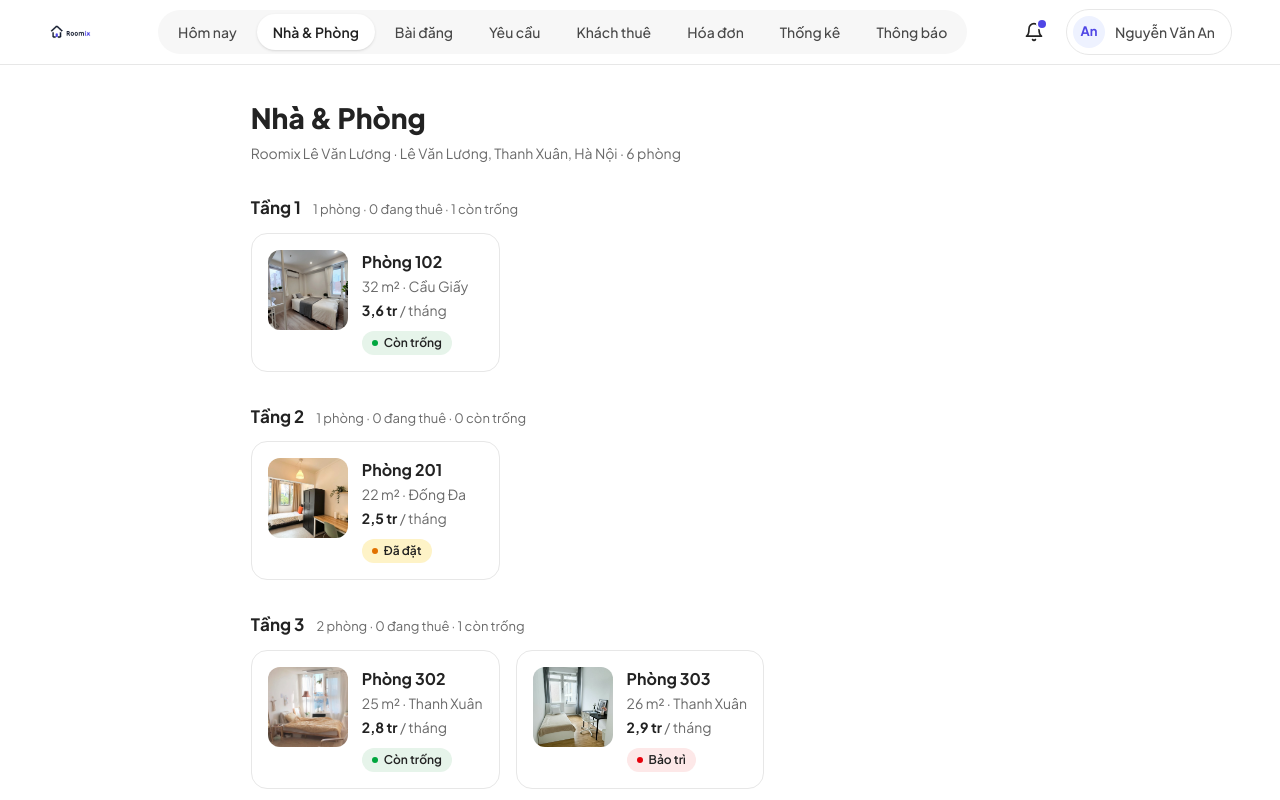
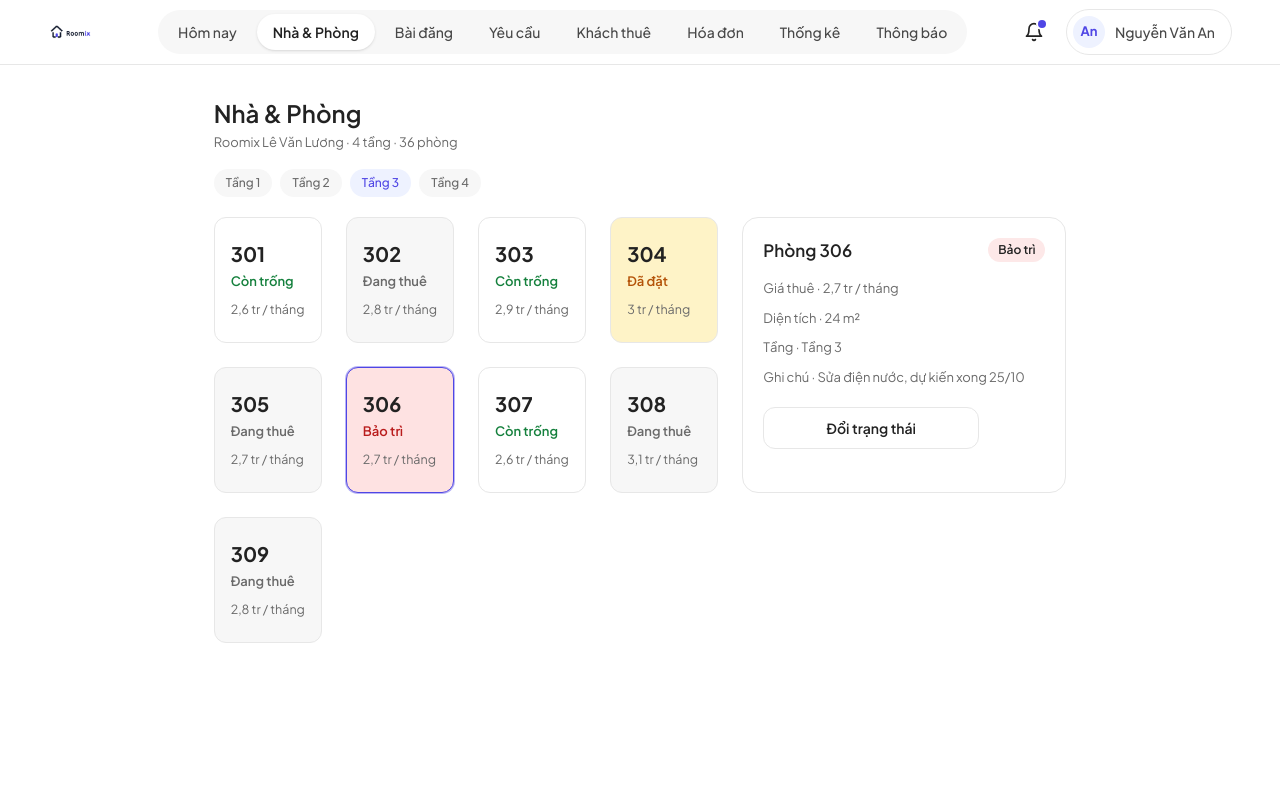
Before and after one commit to thienba33/Roomix, a Next.js app: page /landlord/rooms in a window 1280 px wide. Shown: the top 800 px of the page. Built offline with nearby package versions, Linux system fonts and the light colour scheme.

Commit message:
fix(landlord): rebuild rooms and notifications pages from figma frames

```diff
--- a/src/app/landlord/notifications/page.tsx
+++ b/src/app/landlord/notifications/page.tsx
@@ -1,45 +1,79 @@
+'use client';
+
+import { useState, type FormEvent } from 'react';
 import { notificationsLandlord } from '@/lib/data';
-import type { NotificationType } from '@/types';
+import type { NotificationItem, NotificationType } from '@/types';
 import { cn } from '@/lib/utils';
-import Card from '@/components/ui/Card';
+import Button from '@/components/ui/Button';
 
-const typeVisual: Record<NotificationType, { bg: string; dot: string }> = {
-  INTEREST_REQUEST: { bg: 'bg-primary-soft', dot: 'bg-primary' },
-  INVOICE: { bg: 'bg-red-50', dot: 'bg-red-500' },
-  POST_APPROVAL: { bg: 'bg-green-50', dot: 'bg-green-500' },
-  SYSTEM: { bg: 'bg-gray-100', dot: 'bg-gray-400' },
-  GENERAL: { bg: 'bg-amber-50', dot: 'bg-amber-500' },
+const dotColor: Record<NotificationType, string> = {
+  INTEREST_REQUEST: 'bg-[#B45309]',
+  POST_APPROVAL: 'bg-[#16A34A]',
+  INVOICE: 'bg-[#DC2626]',
+  SYSTEM: 'bg-[#4F46E5]',
+  GENERAL: 'bg-[#6A6A6A]',
 };
 
 export default function ThongBaoPage() {
-  const unreadCount = notificationsLandlord.filter((n) => !n.read).length;
+  const [items, setItems] = useState<NotificationItem[]>(notificationsLandlord);
+  const [text, setText] = useState('');
+
+  const handleSubmit = (e: FormEvent) => {
+    e.preventDefault();
+    const trimmed = text.trim();
+    if (!trimmed) return;
+    const newItem: NotificationItem = {
+      id: Math.max(0, ...items.map((n) => n.id)) + 1,
+      type: 'SYSTEM',
+      title: 'Thông báo từ chủ trọ',
+      body: trimmed,
+      time: 'Vừa xong',
+      read: false,
+    };
+    setItems((prev) => [newItem, ...prev]);
+    setText('');
+  };
+
   return (
-    <div className="space-y-5">
+    <div>
       <div>
-        <h1 className="text-[28px] font-extrabold text-ink">Thông báo</h1>
-        <p className="mt-1 text-sm text-muted">{unreadCount} thông báo chưa đọc</p>
+        <h1 className="text-2xl font-semibold text-ink">Thông báo</h1>
+        <p className="mt-1 text-[13px] text-muted">Mới nhất trước</p>
       </div>
 
-      <Card className="divide-y divide-line/70 overflow-hidden p-0">
-        {notificationsLandlord.map((n) => {
-          const visual = typeVisual[n.type];
-          return (
-            <div key={n.id} className={cn('flex gap-3.5 px-5 py-4', !n.read && 'bg-primary-soft/40')}>
-              <span className={cn('flex h-10 w-10 shrink-0 items-center justify-center rounded-full', visual.bg)}>
-                <span className={cn('h-2.5 w-2.5 rounded-full', visual.dot)} />
-              </span>
-              <div className="min-w-0 flex-1">
-                <p className={cn('text-ink', !n.read ? 'font-bold' : 'font-medium')}>{n.title}</p>
-                <p className="mt-0.5 text-sm text-muted">{n.body}</p>
+      <div className="mt-5 grid gap-6 lg:grid-cols-[1fr_356px] items-start">
+        <div className="rounded-2xl border border-line bg-white">
+          <div className="divide-y divide-line">
+            {items.map((n) => (
+              <div key={n.id} className="flex gap-[26px] px-5 py-8">
+                <span className={cn('mt-1.5 h-2.5 w-2.5 shrink-0 rounded-full', dotColor[n.type])} />
+                <div className="min-w-0">
+                  <p className="text-[15px] font-semibold text-ink">{n.title}</p>
+                  <p className="mt-1 text-[13px] text-muted">
+                    {n.body} · {n.time}
+                  </p>
+                </div>
               </div>
-              <div className="flex shrink-0 flex-col items-end gap-1.5">
-                <span className="text-[13px] text-muted">{n.time}</span>
-                {!n.read && <span className="h-2 w-2 rounded-full bg-primary" />}
-              </div>
-            </div>
-          );
-        })}
-      </Card>
+            ))}
+          </div>
+        </div>
+
+        <div className="min-h-[300px] rounded-2xl border border-line bg-white p-5">
+          <h2 className="text-[15px] font-semibold text-ink">Gửi cho khách thuê</h2>
+          <form onSubmit={handleSubmit}>
+            <input
+              value={text}
+              onChange={(e) => setText(e.target.value)}
+              placeholder="Nội dung thông báo…"
+              className="mt-4 h-[46px] w-full rounded-xl border border-line bg-white px-4 text-sm text-ink placeholder:text-muted outline-none transition focus:border-ink focus:ring-1 focus:ring-ink/15"
+            />
+            <p className="mt-3 text-[13px] text-muted">Gửi tới: tất cả khách đang thuê</p>
+            <Button type="submit" variant="primary" className="mt-3 w-full">
+              Gửi thông báo
+            </Button>
+          </form>
+        </div>
+      </div>
     </div>
   );
 }
--- a/src/app/landlord/rooms/page.tsx
+++ b/src/app/landlord/rooms/page.tsx
@@ -1,51 +1,125 @@
-import Image from 'next/image';
-import { house, rooms } from '@/lib/data';
-import { formatPriceShort, roomStatusLabel, roomStatusTone } from '@/lib/utils';
-import Card from '@/components/ui/Card';
+'use client';
+
+import { useState } from 'react';
+import { house, landlordRooms } from '@/lib/data';
+import { cn, formatPriceShort, roomStatusLabel, roomStatusTone } from '@/lib/utils';
+import type { Room, RoomStatus } from '@/types';
 import Badge from '@/components/ui/Badge';
+import Button from '@/components/ui/Button';
+
+const statusBg: Record<RoomStatus, string> = {
+  AVAILABLE: 'bg-white',
+  OCCUPIED: 'bg-[#F7F7F7]',
+  RESERVED: 'bg-[#FEF3C7]',
+  MAINTENANCE: 'bg-[#FEE2E2]',
+};
+
+const statusText: Record<RoomStatus, string> = {
+  AVAILABLE: 'text-[#15803D]',
+  OCCUPIED: 'text-[#6A6A6A]',
+  RESERVED: 'text-[#B45309]',
+  MAINTENANCE: 'text-[#B91C1C]',
+};
+
+const statusCycle: RoomStatus[] = ['AVAILABLE', 'OCCUPIED', 'RESERVED', 'MAINTENANCE'];
 
 export default function PhongPage() {
-  const floors = Array.from(new Set(rooms.map((r) => r.floor))).sort((a, b) => a - b);
+  const [roomsState, setRoomsState] = useState<Room[]>(landlordRooms);
+  const [selectedFloor, setSelectedFloor] = useState<number>(3);
+  const [selectedRoomId, setSelectedRoomId] = useState<number>(306);
+
+  const floorRooms = roomsState
+    .filter((r) => r.floor === selectedFloor)
+    .sort((a, b) => a.id - b.id);
+
+  const selectedRoom = roomsState.find((r) => r.id === selectedRoomId) ?? floorRooms[0] ?? roomsState[0];
+
+  const handleSelectFloor = (floor: number) => {
+    if (floor === selectedFloor) return;
+    setSelectedFloor(floor);
+    const first = roomsState.filter((r) => r.floor === floor).sort((a, b) => a.id - b.id)[0];
+    if (first) setSelectedRoomId(first.id);
+  };
+
+  const handleCycleStatus = () => {
+    if (!selectedRoom) return;
+    const currentIndex = statusCycle.indexOf(selectedRoom.status);
+    const nextStatus = statusCycle[(currentIndex + 1) % statusCycle.length];
+    setRoomsState((prev) =>
+      prev.map((r) => (r.id === selectedRoom.id ? { ...r, status: nextStatus } : r)),
+    );
+  };
+
   return (
-    <div className="space-y-8">
+    <div>
       <div>
-        <h1 className="text-[28px] font-extrabold text-ink">Nhà &amp; Phòng</h1>
-        <p className="mt-1 text-sm text-muted">{house.name} · {house.address} · {rooms.length} phòng</p>
+        <h1 className="text-2xl font-semibold text-ink">Nhà &amp; Phòng</h1>
+        <p className="mt-1 text-[13px] text-muted">{`${house.name} · 4 tầng · ${landlordRooms.length} phòng`}</p>
       </div>
 
-      {floors.map((floor) => {
-        const floorRooms = rooms.filter((r) => r.floor === floor).sort((a, b) => a.code.localeCompare(b.code));
-        const rented = floorRooms.filter((r) => r.status === 'OCCUPIED').length;
-        const available = floorRooms.filter((r) => r.status === 'AVAILABLE').length;
-        return (
-          <section key={floor}>
-            <div className="mb-3 flex flex-wrap items-baseline gap-x-3 gap-y-1">
-              <h2 className="text-[17px] font-bold text-ink">Tầng {floor}</h2>
-              <span className="text-[13px] text-muted">
-                {floorRooms.length} phòng · {rented} đang thuê · {available} còn trống
-              </span>
+      <div className="mt-4 flex flex-wrap gap-2">
+        {[1, 2, 3, 4].map((floor) => (
+          <button
+            key={floor}
+            type="button"
+            onClick={() => handleSelectFloor(floor)}
+            className={cn(
+              'h-7 rounded-full px-3 text-xs font-medium',
+              selectedFloor === floor
+                ? 'bg-primary-soft text-primary'
+                : 'bg-[#F7F7F7] text-muted hover:text-ink',
+            )}
+          >
+            Tầng {floor}
+          </button>
+        ))}
+      </div>
+
+      <div className="mt-5 grid gap-6 lg:grid-cols-[1fr_324px] items-start">
+        <div className="grid grid-cols-2 gap-6 xl:grid-cols-4">
+          {floorRooms.map((room) => {
+            const isSelected = selectedRoom?.id === room.id;
+            return (
+              <button
+                key={room.id}
+                type="button"
+                onClick={() => setSelectedRoomId(room.id)}
+                className={cn(
+                  'h-[126px] rounded-xl border border-line p-4 text-left',
+                  statusBg[room.status],
+                  isSelected && 'ring-1 ring-primary/40 border-primary',
+                )}
+              >
+                <span className="block text-xl font-bold text-ink">{room.code}</span>
+                <span className={cn('mt-1 block text-[13px] font-semibold', statusText[room.status])}>
+                  {roomStatusLabel[room.status]}
+                </span>
+                <span className="mt-2 block text-[12.5px] text-muted">
+                  {formatPriceShort(room.price)} / tháng
+                </span>
+              </button>
+            );
+          })}
+        </div>
+
+        {selectedRoom && (
+          <div className="min-h-[276px] rounded-2xl border border-line bg-white p-5">
+            <div className="flex items-start justify-between gap-3">
+              <h2 className="text-[17px] font-semibold text-ink">Phòng {selectedRoom.code}</h2>
+              <Badge tone={roomStatusTone[selectedRoom.status]}>{roomStatusLabel[selectedRoom.status]}</Badge>
             </div>
-            <div className="grid gap-4 sm:grid-cols-2 lg:grid-cols-3">
-              {floorRooms.map((room) => (
-                <Card key={room.id} className="flex gap-3.5 p-4">
-                  <Image src={room.image} alt={room.name} width={160} height={160} className="h-20 w-20 shrink-0 rounded-xl object-cover" />
-                  <div className="min-w-0">
-                    <p className="truncate font-bold text-ink">Phòng {room.code}</p>
-                    <p className="mt-0.5 truncate text-sm text-muted">{room.size} m² · {room.area}</p>
-                    <p className="mt-1 text-sm">
-                      <span className="font-bold text-ink">{formatPriceShort(room.price)}</span>
-                      <span className="text-muted"> / tháng</span>
-                    </p>
-                    <div className="mt-2">
-                      <Badge tone={roomStatusTone[room.status]} dot>{roomStatusLabel[room.status]}</Badge>
-                    </div>
-                  </div>
-                </Card>
-              ))}
+            <div className="mt-4 space-y-2.5 text-[13px] text-muted">
+              <p>Giá thuê · {formatPriceShort(selectedRoom.price)} / tháng</p>
+              <p>Diện tích · {selectedRoom.size} m²</p>
+              <p>Tầng · Tầng {selectedRoom.floor}</p>
+              {selectedRoom.note && <p>Ghi chú · {selectedRoom.note}</p>}
             </div>
-          </section>
-        );
-      })}
+            <Button variant="outline" className="mt-5 w-[216px]" onClick={handleCycleStatus}>
+              Đổi trạng thái
+            </Button>
+          </div>
+        )}
+      </div>
     </div>
   );
 }
--- a/src/lib/data.ts
+++ b/src/lib/data.ts
@@ -230,3 +230,68 @@ export const activities: ActivityItem[] = [
 ];
 
 export const adminStats = { totalUsers: 248, totalLandlords: 32, totalPosts: 186, pendingPosts: 4, revenuePlatform: 204400000 };
+
+const landlordRoomImages = [
+  '/images/rooms/room-302-a.jpg',
+  '/images/rooms/room-405.webp',
+  '/images/rooms/room-201.jpg',
+  '/images/rooms/room-510.jpg',
+  '/images/rooms/room-102.webp',
+  '/images/rooms/room-303.jpg',
+  '/images/rooms/room-302-b.jpg',
+];
+
+const landlordPriceCycle = [2400000, 2600000, 2800000, 2500000, 2900000, 2700000, 3000000, 2300000, 3200000];
+const landlordSizeCycle = [20, 24, 28, 22, 26, 30, 21, 25, 32];
+
+function makeLandlordRoom(floor: number, position: number, status: Room['status'], price: number, size: number, note?: string): Room {
+  const code = `${floor}${String(position + 1).padStart(2, '0')}`;
+  const globalIndex = (floor - 1) * 9 + position;
+  const image = landlordRoomImages[globalIndex % landlordRoomImages.length];
+  return {
+    id: Number(code),
+    code,
+    name: `Phòng ${code} — Lê Văn Lương`,
+    house: 'Roomix Lê Văn Lương',
+    area: 'Thanh Xuân',
+    price,
+    size,
+    floor,
+    status,
+    rating: 4.7,
+    image,
+    gallery: [image],
+    amenities: AMEN,
+    ...(note ? { note } : {}),
+  };
+}
+
+function buildLandlordFloor(floor: 1 | 2 | 4): Room[] {
+  return Array.from({ length: 9 }, (_, position) => {
+    const code = `${floor}${String(position + 1).padStart(2, '0')}`;
+    let status: Room['status'] = 'OCCUPIED';
+    if ((floor === 1 && code === '105') || (floor === 2 && code === '205')) {
+      status = 'AVAILABLE';
+    }
+    return makeLandlordRoom(floor, position, status, landlordPriceCycle[position], landlordSizeCycle[position]);
+  });
+}
+
+const landlordFloor3: Room[] = [
+  makeLandlordRoom(3, 0, 'AVAILABLE', 2600000, 22),
+  makeLandlordRoom(3, 1, 'OCCUPIED', 2800000, 25),
+  makeLandlordRoom(3, 2, 'AVAILABLE', 2900000, 26),
+  makeLandlordRoom(3, 3, 'RESERVED', 3000000, 27),
+  makeLandlordRoom(3, 4, 'OCCUPIED', 2700000, 24),
+  makeLandlordRoom(3, 5, 'MAINTENANCE', 2700000, 24, 'Sửa điện nước, dự kiến xong 25/10'),
+  makeLandlordRoom(3, 6, 'AVAILABLE', 2600000, 23),
+  makeLandlordRoom(3, 7, 'OCCUPIED', 3100000, 28),
+  makeLandlordRoom(3, 8, 'OCCUPIED', 2800000, 25),
+];
+
+export const landlordRooms: Room[] = [
+  ...buildLandlordFloor(1),
+  ...buildLandlordFloor(2),
+  ...landlordFloor3,
+  ...buildLandlordFloor(4),
+].sort((a, b) => a.id - b.id);
--- a/src/types/index.ts
+++ b/src/types/index.ts
@@ -14,6 +14,7 @@ export interface Room {
   image: string;
   gallery?: string[];
   amenities: string[];
+  note?: string;
 }
 
 export type PostStatus = 'DRAFT' | 'PENDING' | 'APPROVED' | 'REJECTED' | 'HIDDEN';
```
